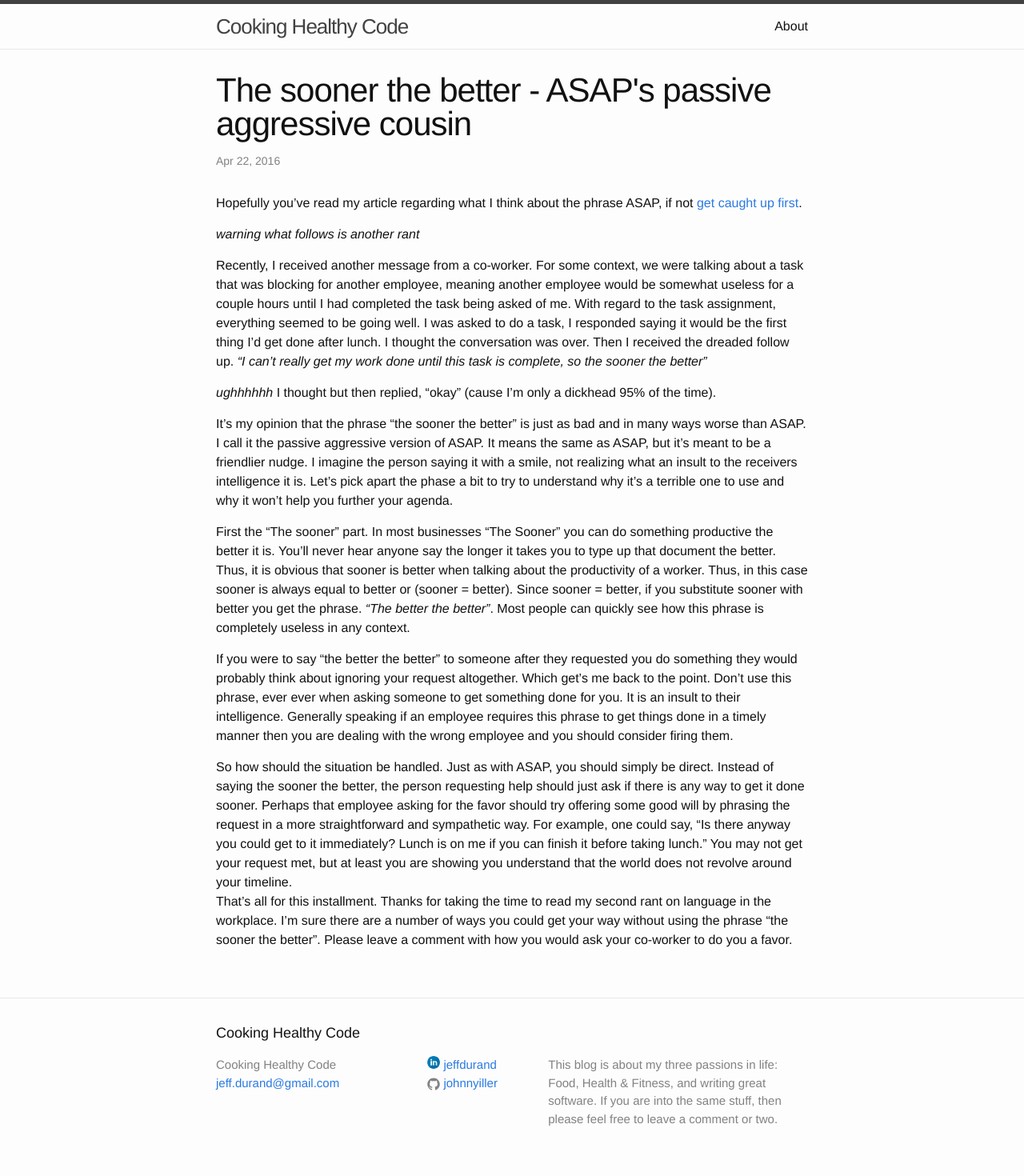
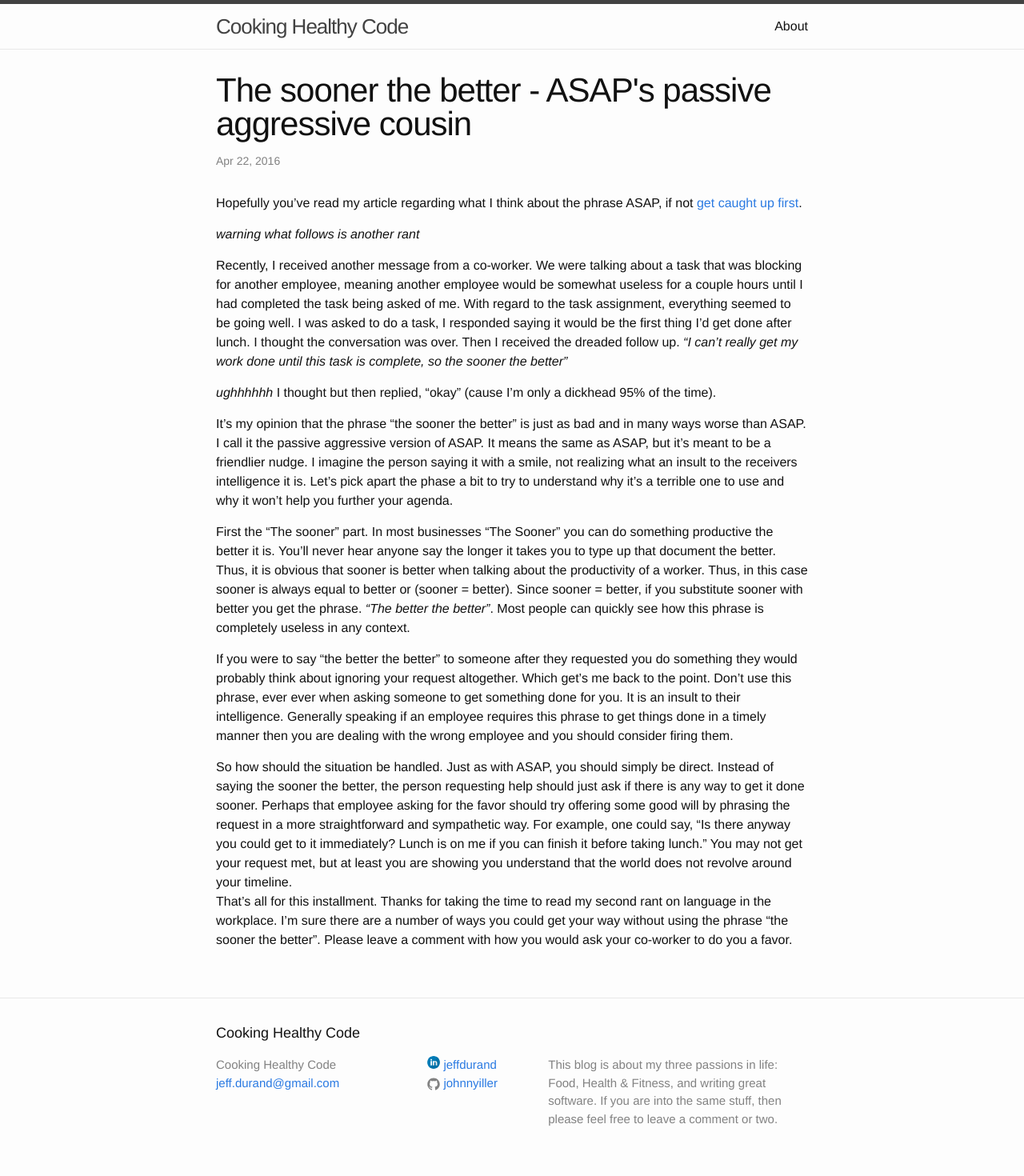
Before and after one commit to johnnyiller/johnnyiller.github.io, a Jekyll site: the page built from _posts/2016-4-22-the-sooner-the-better.markdown, in a window 1280 px wide. Shown: the whole page at 80% size. Built offline with Jekyll 4.4.1, drawn with Linux system fonts in a browser that asks for light colours; comment, search, counter and statistics services are not loaded.

Commit message:
minor update

```diff
--- a/_posts/2016-4-22-the-sooner-the-better.markdown
+++ b/_posts/2016-4-22-the-sooner-the-better.markdown
@@ -10,7 +10,7 @@
 
 *warning what follows is another rant*
 
-Recently, I received another message from a co-worker.  For some context, we were talking about a task that was blocking for another employee, meaning another employee would be somewhat useless for a couple hours until I had completed the task being asked of me.  With regard to the task assignment, everything seemed to be going well. I was asked to do a task, I responded saying it would be the first thing I'd get done after lunch.  I thought the conversation was over.  Then I received the dreaded follow up.  *"I can't really get my work done until this task is complete, so the sooner the better"*
+Recently, I received another message from a co-worker. We were talking about a task that was blocking for another employee, meaning another employee would be somewhat useless for a couple hours until I had completed the task being asked of me.  With regard to the task assignment, everything seemed to be going well. I was asked to do a task, I responded saying it would be the first thing I'd get done after lunch.  I thought the conversation was over.  Then I received the dreaded follow up.  *"I can't really get my work done until this task is complete, so the sooner the better"*
 
 *ughhhhhh* I thought but then replied, "okay" (cause I'm only a dickhead 95% of the time).
 
```
